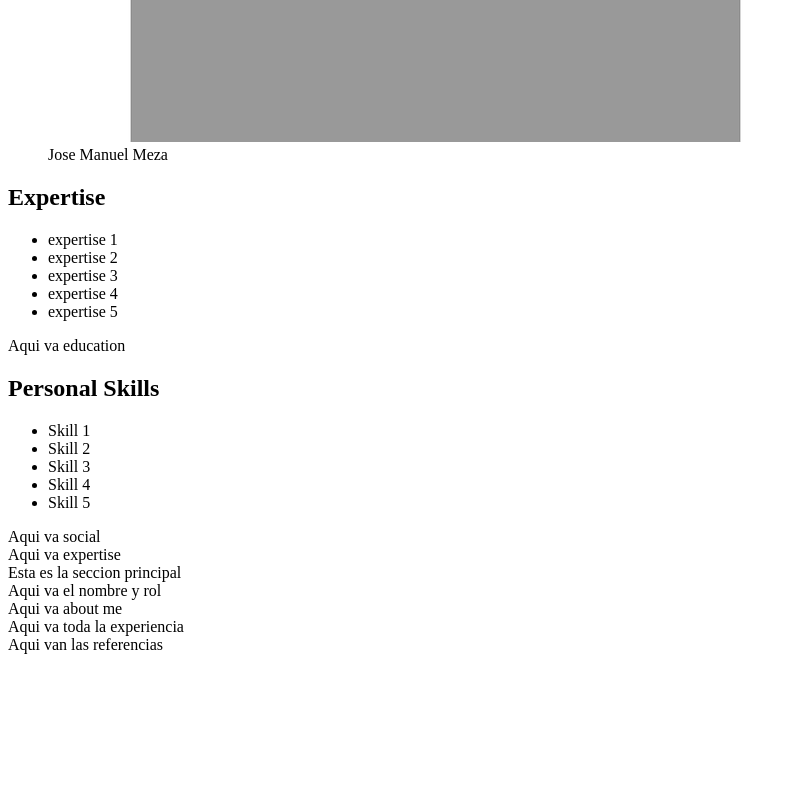
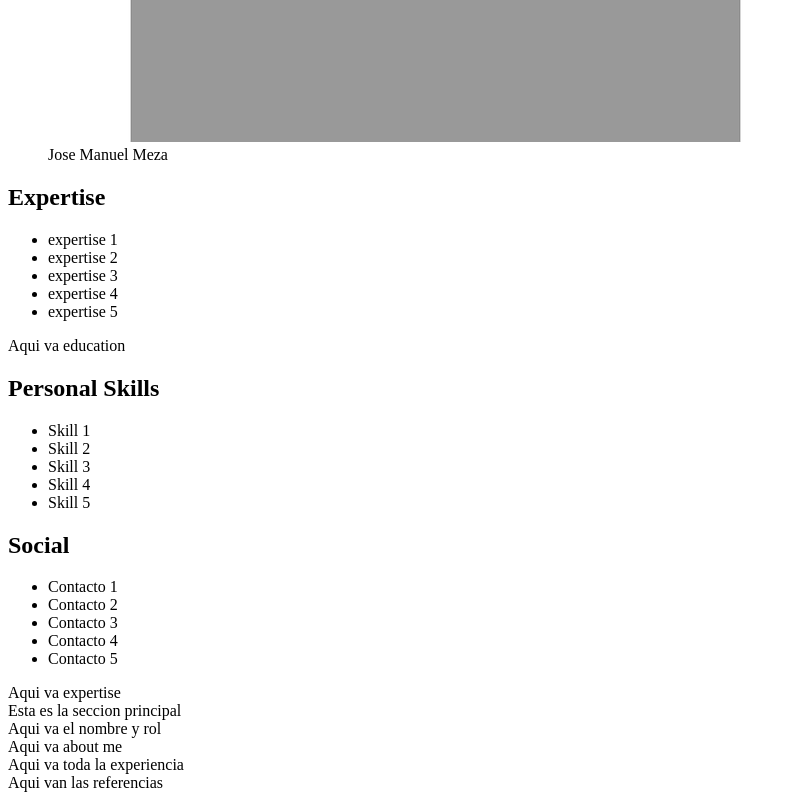
Before and after one commit to meloth96/cv, a plain HTML site: page index.html in a window 1280 px wide. Shown: the part 620-1420 px from the top of the page, without its empty margins (0-796 px from the left). Before the commit the page ends 1282 px from the top, so only its background shows below. Drawn offline with Linux system fonts and the light colour scheme.

Commit message:
Se agrego social y su lista

```diff
--- a/index.html
+++ b/index.html
@@ -33,10 +33,17 @@
           <li>Skill 5</li>
         </ul>
         <section>
-          Aqui va social
+          <h2>Social</h2>
+          <ul>
+            <li>Contacto 1</li>
+            <li>Contacto 2</li>
+            <li>Contacto 3</li>
+            <li>Contacto 4</li>
+            <li>Contacto 5</li>
+          </ul>
         </section>
+        <section>
           Aqui va expertise
-        <section>
         </section>
         <section>
         </section>
```
